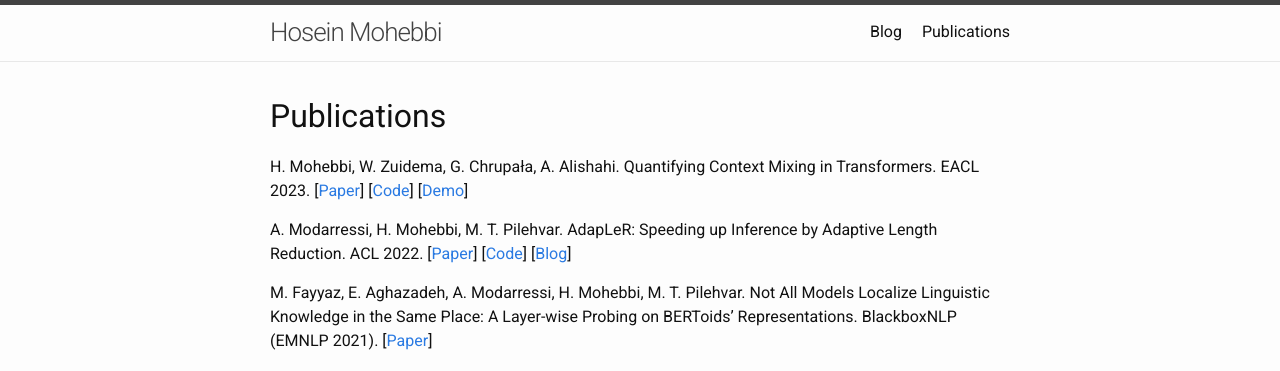
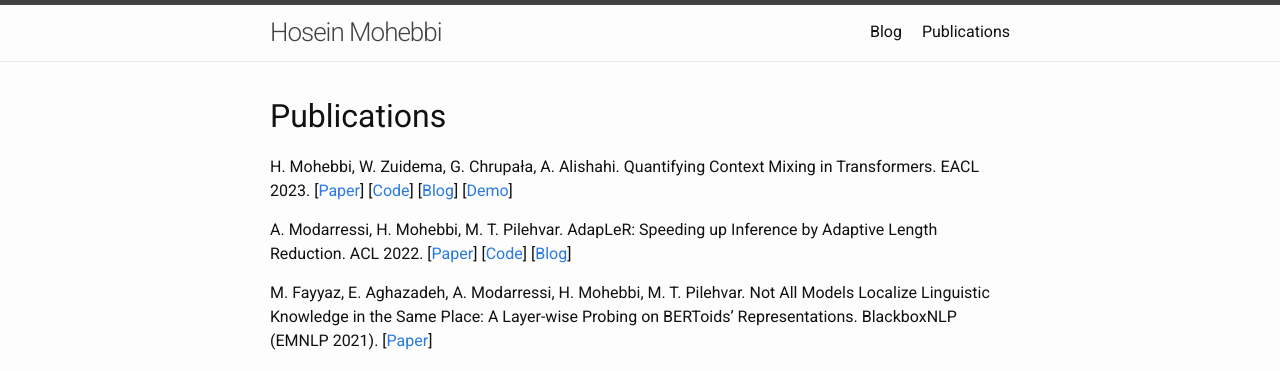
Before and after one commit to hmohebbi/hmohebbi.github.io, a Jekyll site: the page built from publications.md, in a window 1280 px wide. Shown: the top 371 px of the page. Built offline with Jekyll 4.4.1, drawn with Linux system fonts in a browser that asks for light colours.

Commit message:
Update publications.md

```diff
--- a/publications.md
+++ b/publications.md
@@ -6,7 +6,7 @@ permalink: /publications/
 
 # Publications
 
-H. Mohebbi, W. Zuidema, G. Chrupała, A. Alishahi. Quantifying Context Mixing in Transformers. EACL 2023. [[Paper](https://arxiv.org/abs/2301.12971)] [[Code](https://github.com/hmohebbi/ValueZeroing)] [[Demo](https://huggingface.co/spaces/amsterdamNLP/value-zeroing)]
+H. Mohebbi, W. Zuidema, G. Chrupała, A. Alishahi. Quantifying Context Mixing in Transformers. EACL 2023. [[Paper](https://arxiv.org/abs/2301.12971)] [[Code](https://github.com/hmohebbi/ValueZeroing)] [[Blog](https://hmohebbi.github.io/blog/value-zeroing)] [[Demo](https://huggingface.co/spaces/amsterdamNLP/value-zeroing)]
 
 A. Modarressi, H. Mohebbi, M. T. Pilehvar. AdapLeR: Speeding up Inference by Adaptive Length Reduction. ACL 2022. [[Paper](https://aclanthology.org/2022.acl-long.1/)] [[Code](https://github.com/amodaresi/AdapLeR)] [[Blog](http://www.amodarressi.com/AdapLeR/)]
 
```
